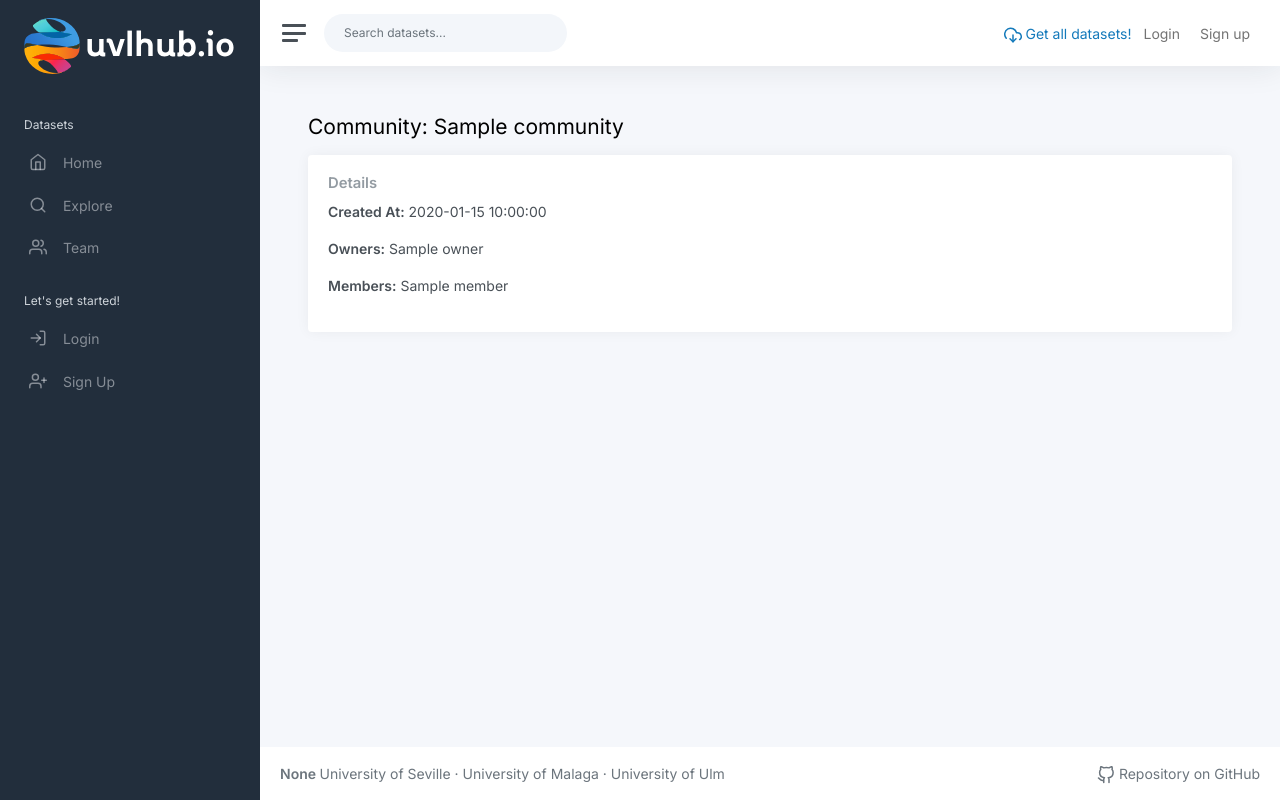
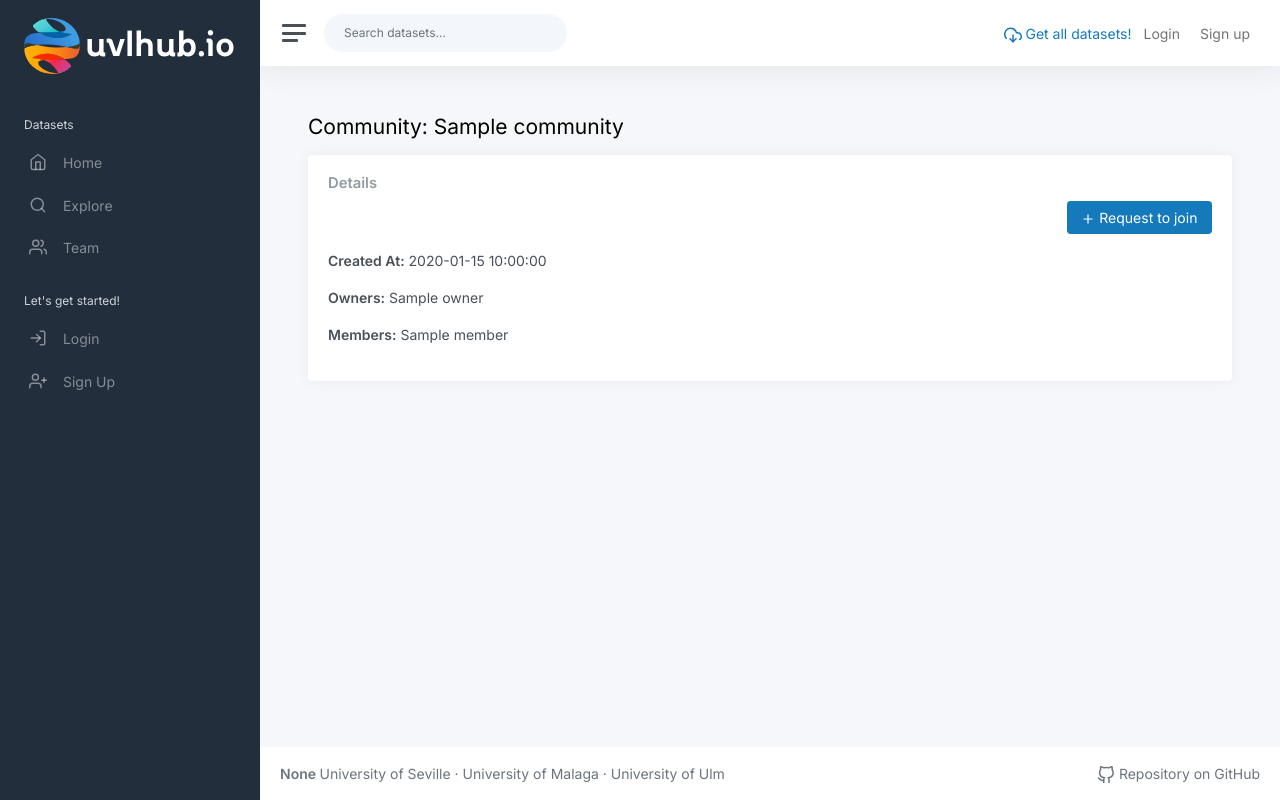
Before and after one commit to EGC-Porra-23-24/porra-hub, a Flask app: template app/modules/dataset/templates/community/view_community.html in a window 1280 px wide. Run offline with Flask 3, Linux system fonts and the light colour scheme; tables that the repository leaves empty hold one stand-in row (values such as "Sample post"); the template is opened without the code that fills it: values that come from a table or form of the project are taken from there, most other values are stand-ins (such as "Sample title", 1, 10 or a date in 2020); parts of the project's set-up code (start-up, migrations or seed data) failed here and were passed over; some libraries are stand-ins or nearby versions.

Commit message:
feat(dataset): Añadido botón de solicitar unirse a una comunidad

```diff
--- a/app/modules/dataset/templates/community/view_community.html
+++ b/app/modules/dataset/templates/community/view_community.html
@@ -9,6 +9,16 @@
 <div class="card mb-3">
     <div class="card-body">
         <h5 class="card-title">Details</h5>
+        {% if not is_member(community, current_user) %}
+            {% if not is_request(community, current_user) %}
+                <div class="d-flex justify-content-end mb-3">
+                    <a href="{{ url_for('community.create_community') }}" class="btn btn-primary">
+                        <i data-feather="plus"></i> Request to join
+                    </a>
+                </div>
+            {% endif %}
+        {% endif %}
+
         <p><strong>Created At:</strong> {{ community.created_at.strftime('%Y-%m-%d %H:%M:%S') }}</p>
 
         <p><strong>Owners:</strong>
```
